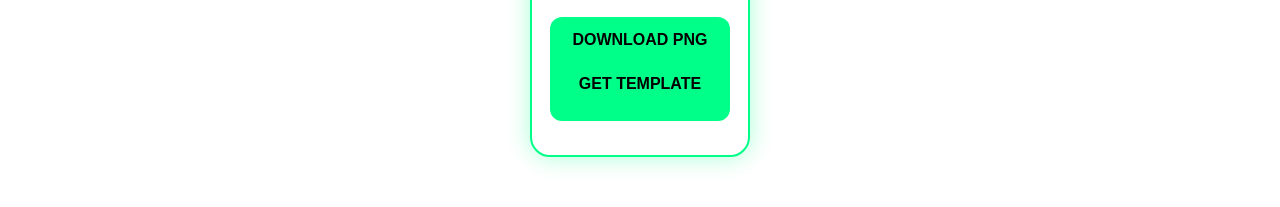
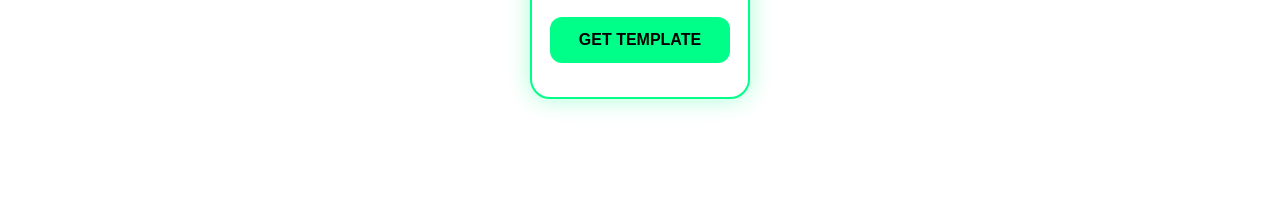
Before and after one commit to na0443227-ops/PREBOX, a plain HTML site: page index.html in a window 1280 px wide. Shown: the part 565-772 px from the top of the page. Drawn offline with Linux system fonts and the light colour scheme.

Commit message:
Update index.html

```diff
--- a/index.html
+++ b/index.html
@@ -40,6 +40,5 @@ body{margin:0;font-family:Arial;background:#ffffff;color:#000;text-align:center}
   <img src="https://drive.google.com/thumbnail?id=1PJ4a2MezT0ZmD5OYc9eiCqZQcdSbVI8K&sz=w1000" alt="Free fire Thumbnail">
   <h2>Free fire Thumbnail</h2>
   <p
-  <a href="https://drive.google.com/file/d/1PJ4a2MezT0ZmD5OYc9eiCqZQcdSbVI8K/view?usp=drivesdk" target="_blank" class="d-btn">DOWNLOAD PNG</a>
   <a href="https://alightcreative.com/am/share/u/4Z2SVmgW9rXwIxLmOQrqtjKi9Uy1/p/Mkg7WbaSV5-7d871c815d42778f?source=link" target="_blank" class="d-btn">GET TEMPLATE</a>
 </div>
```
